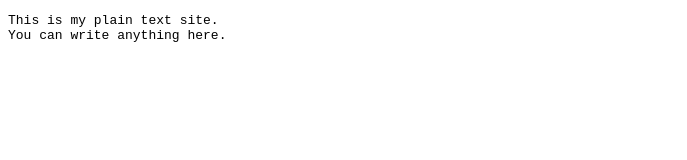
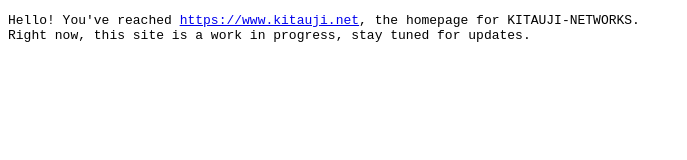
Before and after one commit to Xanawatt/www-ng, a plain HTML site: page index.html in a window 1280 px wide. Shown: the whole page, without its empty margins (0-687 px from the left). Drawn offline with Linux system fonts and the light colour scheme.

Commit message:
basic information

```diff
--- a/index.html
+++ b/index.html
@@ -1,12 +1,12 @@
 <!DOCTYPE html>
 <html>
   <head>
-    <title>My Plain Text Site</title>
+    <title>KITAUJI-NETWORKS</title>
   </head>
   <body>
     <pre>
-This is my plain text site.
-You can write anything here.
+Hello! You've reached <a href="https://www.kitauji.net">https://www.kitauji.net</a>, the homepage for KITAUJI-NETWORKS.
+Right now, this site is a work in progress, stay tuned for updates.
     </pre>
   </body>
 </html>
```
